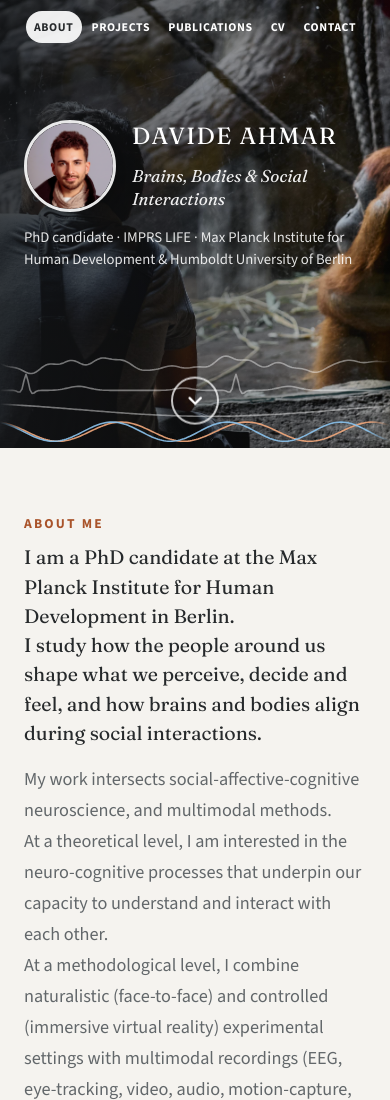
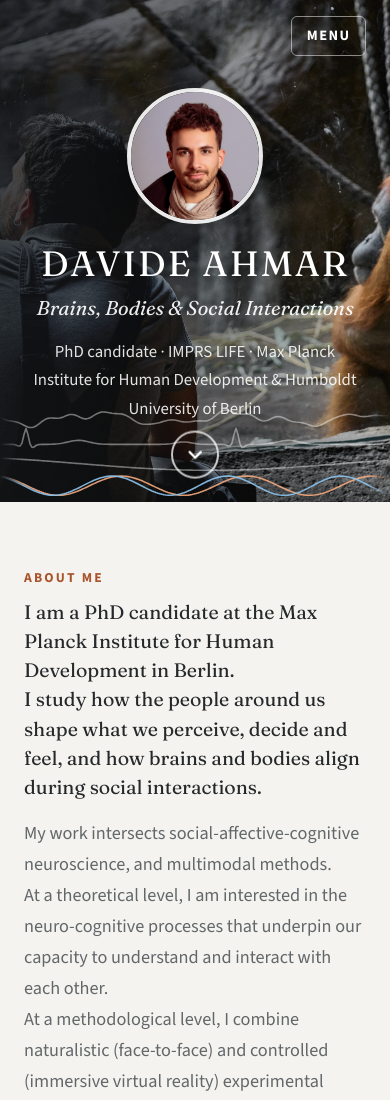
Before and after one commit to DavAhm/DavAhm.github.io, a plain HTML site: page index.html in a window 390 px wide. Shown: the top 1100 px of the page. Drawn offline with nearby package versions, Linux system fonts and the light colour scheme.

Commit message:
older mobile version

```diff
--- a/assets/site.css
+++ b/assets/site.css
@@ -68,25 +68,33 @@ p { margin: 0 0 1em; }
 }
 .menu a:hover { background: var(--accent-soft); color: var(--accent); }
 .menu a[aria-current="page"] { background: var(--accent); color: #fff; }
+.menu-btn {
+  display: none; background: none; border: 1px solid var(--line); border-radius: 6px;
+  font: inherit; font-size: .9rem; font-weight: 700; letter-spacing: .1em; text-transform: uppercase;
+  padding: .4rem .9rem; color: inherit; cursor: pointer;
+}
 
 /* Home: bar sits transparently over the hero until you scroll */
 .topbar--over { position: fixed; left: 0; right: 0; background: transparent; border-color: transparent; backdrop-filter: none; }
-.topbar--over .menu a { color: #fff; }
+.topbar--over .menu a, .topbar--over .menu-btn { color: #fff; border-color: rgba(255,255,255,.5); }
 .topbar--over .menu a:hover { background: rgba(255,255,255,.18); color: #fff; }
 .topbar--over .menu a[aria-current="page"] { background: rgba(255,255,255,.92); color: var(--ink); }
 .topbar--over.is-solid { background: rgba(245,243,239,.96); border-color: var(--line); backdrop-filter: blur(8px); }
-.topbar--over.is-solid .menu a { color: var(--ink); }
+.topbar--over.is-solid .menu a, .topbar--over.is-solid .menu-btn { color: var(--ink); }
 .topbar--over.is-solid .menu a[aria-current="page"] { background: var(--accent); color: #fff; }
+.topbar--over.is-solid .menu-btn { border-color: var(--line); }
 
-/* Phones/tablets: same pill menu as desktop, just smaller.
-   If a very narrow screen can't fit all links, the row scrolls sideways. */
 @media (max-width: 900px) {
-  :root { --bar-h: 3.4rem; }
-  .topbar-inner { width: calc(100% - 1rem); }
-  .menu { gap: .1rem; max-width: 100%; overflow-x: auto; scrollbar-width: none; }
-  .menu::-webkit-scrollbar { display: none; }
-  /* text shrinks with the screen on small phones so all five links fit */
-  .menu a { font-size: min(.74rem, 3.3vw); letter-spacing: .05em; padding: .5em .7em; white-space: nowrap; }
+  .topbar-inner { justify-content: flex-end; }
+  .menu-btn { display: block; }
+  .menu {
+    display: none; position: absolute; top: var(--bar-h); left: 0; right: 0;
+    flex-direction: column; gap: 0; background: var(--bg); border-bottom: 1px solid var(--line);
+    padding: .5rem 1.5rem 1rem;
+  }
+  .menu.open { display: flex; }
+  .menu a, .topbar--over .menu a { color: var(--ink); padding: .8rem 0; border-radius: 0; border-bottom: 1px solid var(--line); }
+  .menu a[aria-current="page"], .topbar--over .menu a[aria-current="page"] { background: none; color: var(--accent); }
 }
 
 /* ---------- Home hero ---------- */
@@ -153,19 +161,10 @@ p { margin: 0 0 1em; }
 @media (prefers-reduced-motion: reduce) { .scroll-down { animation: none; } }
 
 @media (max-width: 640px) {
-  /* bottom padding keeps the text clear of the traces strip and scroll arrow */
-  .hero { height: auto; min-height: 28rem; max-height: none; padding: 1rem 0 8rem; }
-  /* Same arrangement as desktop: photo beside the name and tagline,
-     with the (long) role line running full width underneath. */
-  .hero-inner {
-    display: grid; grid-template-columns: auto 1fr; align-items: center;
-    column-gap: 1rem; row-gap: .9rem;
-  }
-  .hero-inner > div { display: contents; }
-  .hero-photo { grid-row: 1 / span 2; width: 5.75rem; height: 5.75rem; border-width: 3px; }
-  .hero h1 { grid-column: 2; align-self: end; font-size: min(1.6rem, 6vw); margin: 0; white-space: nowrap; }
-  .hero-tagline { grid-column: 2; align-self: start; font-size: min(1.1rem, 4.4vw); line-height: 1.35; margin: 0; }
-  .hero-role { grid-column: 1 / -1; font-size: .92rem; line-height: 1.5; }
+  .hero { height: auto; min-height: 0; max-height: none; padding: 1rem 0 5rem; }
+  .hero-inner { flex-direction: column; text-align: center; gap: 1.2rem; }
+  .hero-photo { width: 8.5rem; height: 8.5rem; }
+  .hero-tagline { font-size: 1.25rem; }
 }
 
 /* ---------- Page header (inner pages) ---------- */
@@ -214,10 +213,6 @@ p { margin: 0 0 1em; }
 .update-title a { color: var(--ink); text-decoration: none; }
 .update-title a:hover { color: var(--accent); text-decoration: underline; }
 @media (max-width: 900px) { .about-intro { grid-template-columns: 1fr; gap: 2rem; } }
-@media (max-width: 640px) {
-  .update { grid-template-columns: 5.5rem 1fr; }
-  .update-thumb { width: 5.5rem; height: 5.5rem; }
-}
 
 .bio { columns: 2 24rem; column-gap: 3rem; }
 .bio p { break-inside: avoid-column; }
--- a/assets/site.js
+++ b/assets/site.js
@@ -1,8 +1,19 @@
+// Mobile menu toggle
+const btn = document.querySelector('.menu-btn');
+const menu = document.getElementById('menu');
+if (btn && menu) {
+  btn.addEventListener('click', () => {
+    const open = menu.classList.toggle('open');
+    btn.setAttribute('aria-expanded', open);
+  });
+}
+
 // Home page: make the transparent top bar solid once you scroll past the hero
 const bar = document.querySelector('.topbar--over');
 if (bar) {
-  const update = () => bar.classList.toggle('is-solid', window.scrollY > 80);
+  const update = () => bar.classList.toggle('is-solid', window.scrollY > 80 || menu.classList.contains('open'));
   window.addEventListener('scroll', update, { passive: true });
+  btn && btn.addEventListener('click', update);
   update();
 }
 
--- a/index.html
+++ b/index.html
@@ -41,6 +41,7 @@
 
   <header class="topbar topbar--over">
     <div class="wrap topbar-inner">
+      <button class="menu-btn" aria-expanded="false" aria-controls="menu">Menu</button>
       <nav class="menu" id="menu" aria-label="Main">
         <a href="index.html" aria-current="page">About</a>
         <a href="projects.html">Projects</a>
```
Also changed, not shown: contact.html (+1 -0 lines), cv.html (+1 -0 lines), projects.html (+1 -0 lines), publications.html (+1 -0 lines).
